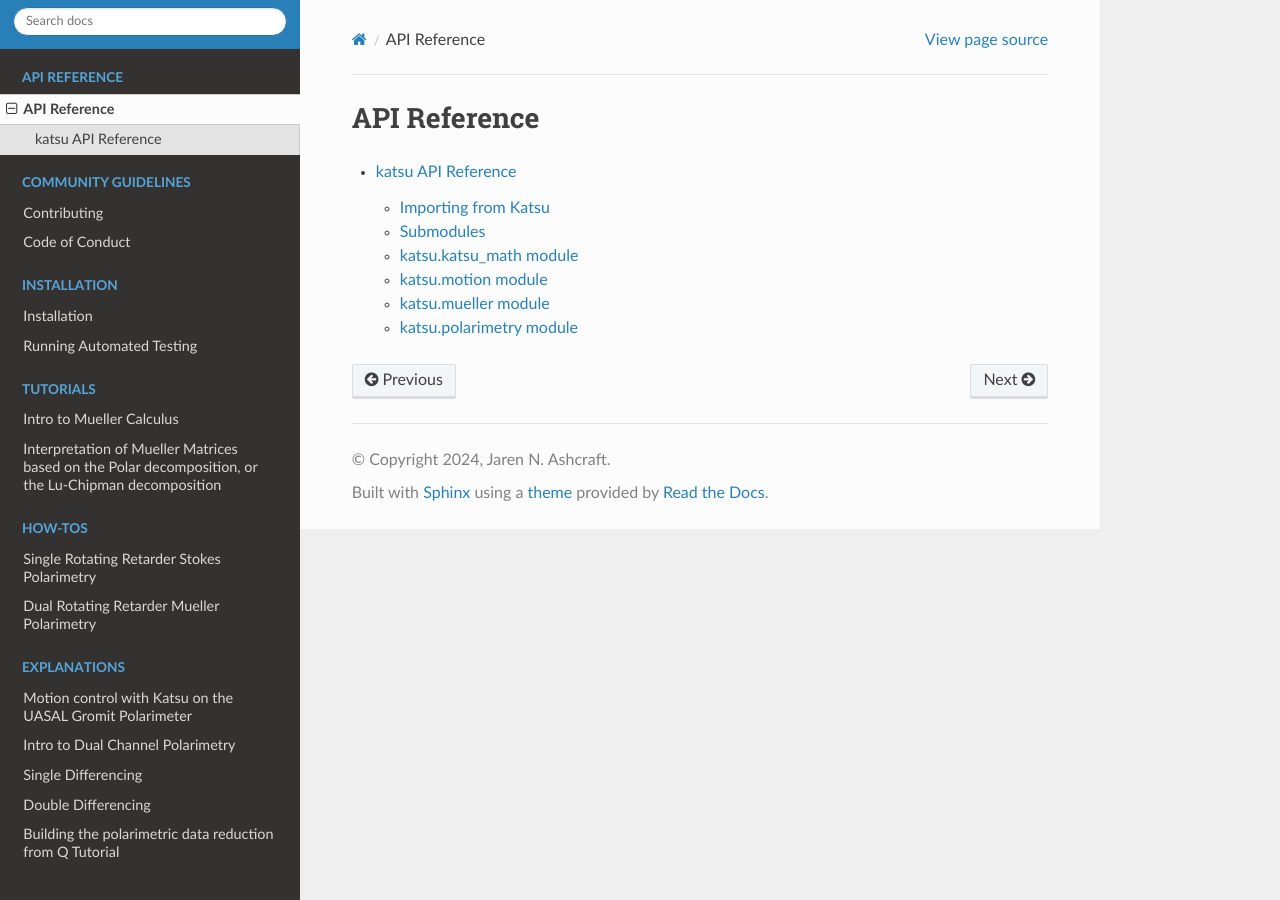
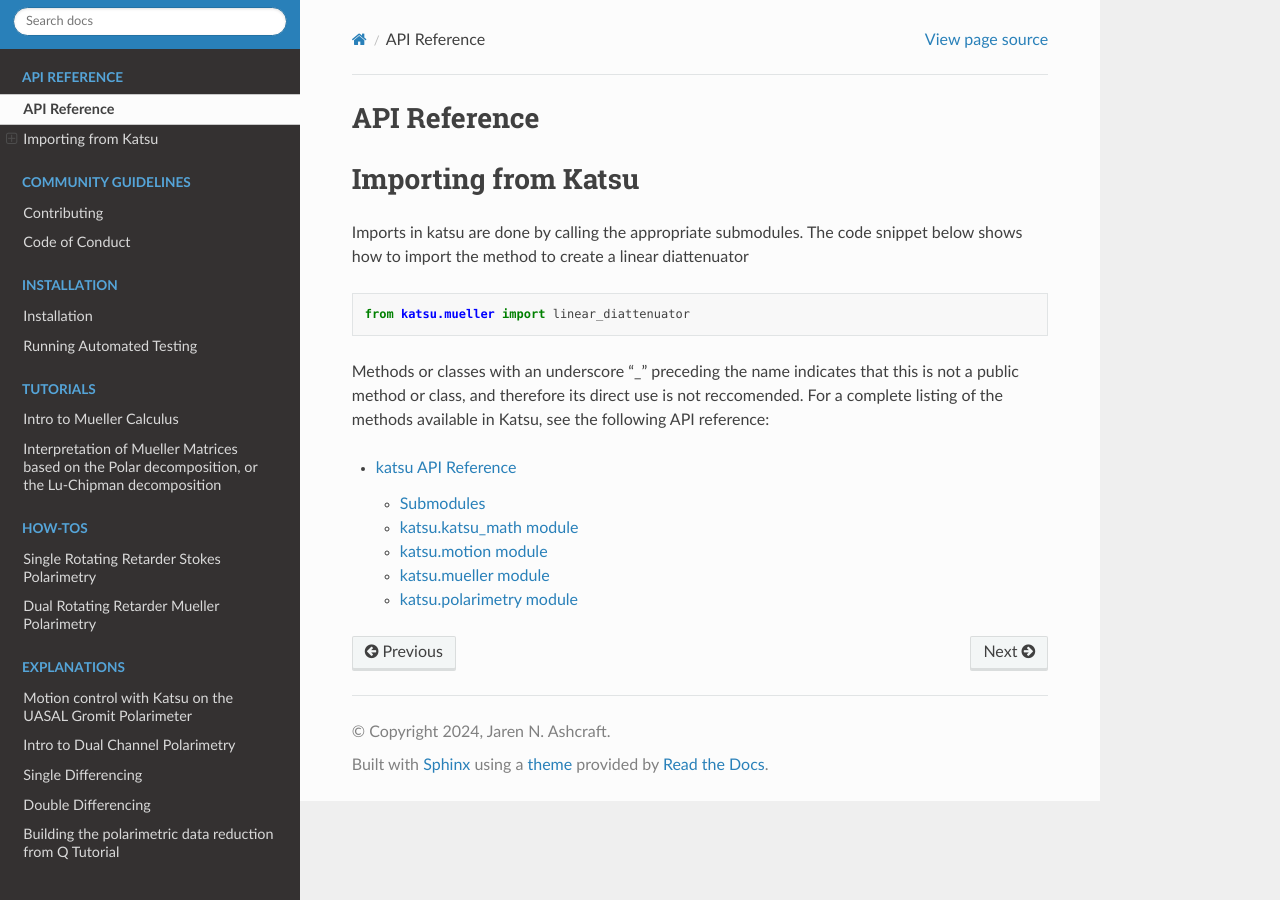
Before and after one commit to Jashcraf/katsu, a Sphinx documentation site: the page built from docs/modules.rst, in a window 1280 px wide. Built offline with Sphinx 7.4.7 and the Read the Docs theme 3.1.0, drawn with Linux system fonts in a browser that asks for light colours; pages that are not in the unit, such as notebooks, are missing from menus.

Commit message:
do indents strike again

```diff
--- a/docs/modules.rst
+++ b/docs/modules.rst
@@ -1,5 +1,18 @@
 API Reference
 -------------
+
+
+Importing from Katsu
+--------------------
+
+Imports in katsu are done by calling the appropriate submodules. The code snippet below shows how to import the method to create a linear diattenuator
+
+.. code-block:: python
+
+   from katsu.mueller import linear_diattenuator
+
+Methods or classes with an underscore "_" preceding the name indicates that this is not a public method or class, and therefore its direct use is not reccomended. For a complete listing of the methods available in Katsu, see the following API reference:
+
 
 .. toctree::
    :maxdepth: 4
```
Also changed, not shown: docs/katsu.rst (+0 -12 lines).
